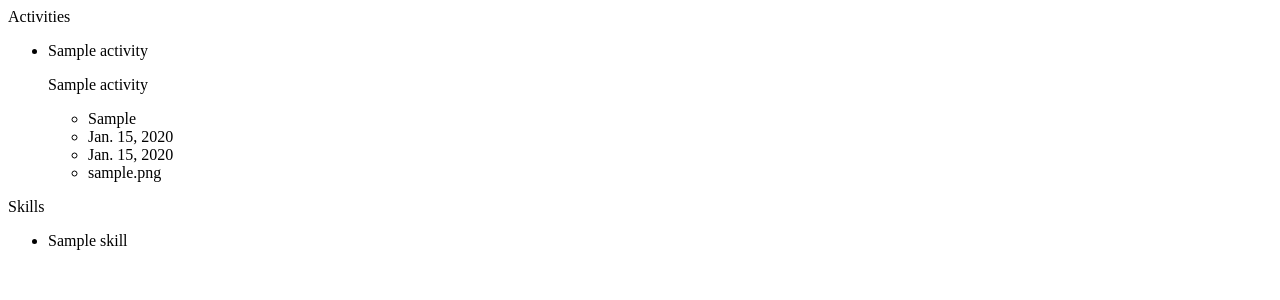
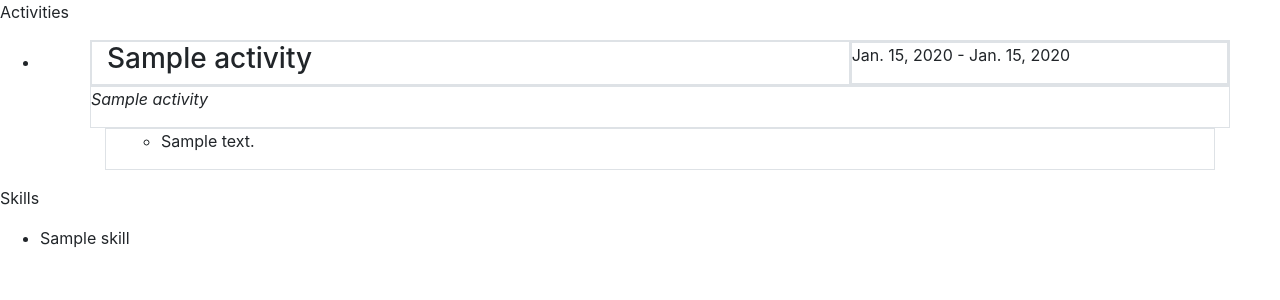
Before and after one commit to andreyvarlamov/andrey-website, a Django app: page /resume/ in a window 1280 px wide. Shown: the top 300 px of the page. Run offline with Django 3.2, Linux system fonts and the light colour scheme; tables that the repository leaves empty hold one stand-in row (values such as "Sample post"); some libraries are stand-ins or nearby versions.

Commit message:
added bootstrap, started modifying index view

```diff
--- a/andreywebsite/resume/templates/resume/index.html
+++ b/andreywebsite/resume/templates/resume/index.html
@@ -1,16 +1,35 @@
+<link rel="stylesheet" href="https://stackpath.bootstrapcdn.com/bootstrap/4.1.3/css/bootstrap.min.css" integrity="sha384-MCw98/SFnGE8fJT3GXwEOngsV7Zt27NXFoaoApmYm81iuXoPkFOJwJ8ERdknLPMO" crossorigin="anonymous">
+
+
 <p>Activities</p>
 {% if all_models %}
 		<ul>
 			{% for activity in all_models %}
 			<li>
-				<p>{{activity.name}}</p>
-				<p>{{activity.secName}}</p>
-				<ul>
-					<li>{{activity.activityType}}</li>
-					<li>{{activity.start_date}}</li>
-					<li>{{activity.end_date}}</li>
-					<li>{{activity.attachments}}</li>
-				</ul>
+				<div class="container">
+					<div class="row border">
+						<div class="col-8 border">
+							<h3>{{activity.name}}</h4>
+						</div>
+						<div class="col-4 border">
+							<div class="row border">
+									<p>{{activity.start_date}} - {{activity.end_date}}</p>
+							</div>
+						</div>
+					</div>
+					<div class="row border">
+						<p><em>{{activity.secName}}</em></p>
+					</div>
+					<div class="container border">
+						{% for activity_detail in activity.activitydetail_set.all %}
+						<ul>
+							<li>
+								<p>{{activity_detail.detail}}</p>
+							</li>
+						</ul>
+						{% endfor %}
+					</div>
+				</div>
 			</li>
 			{% endfor %}
 		</ul>
```
